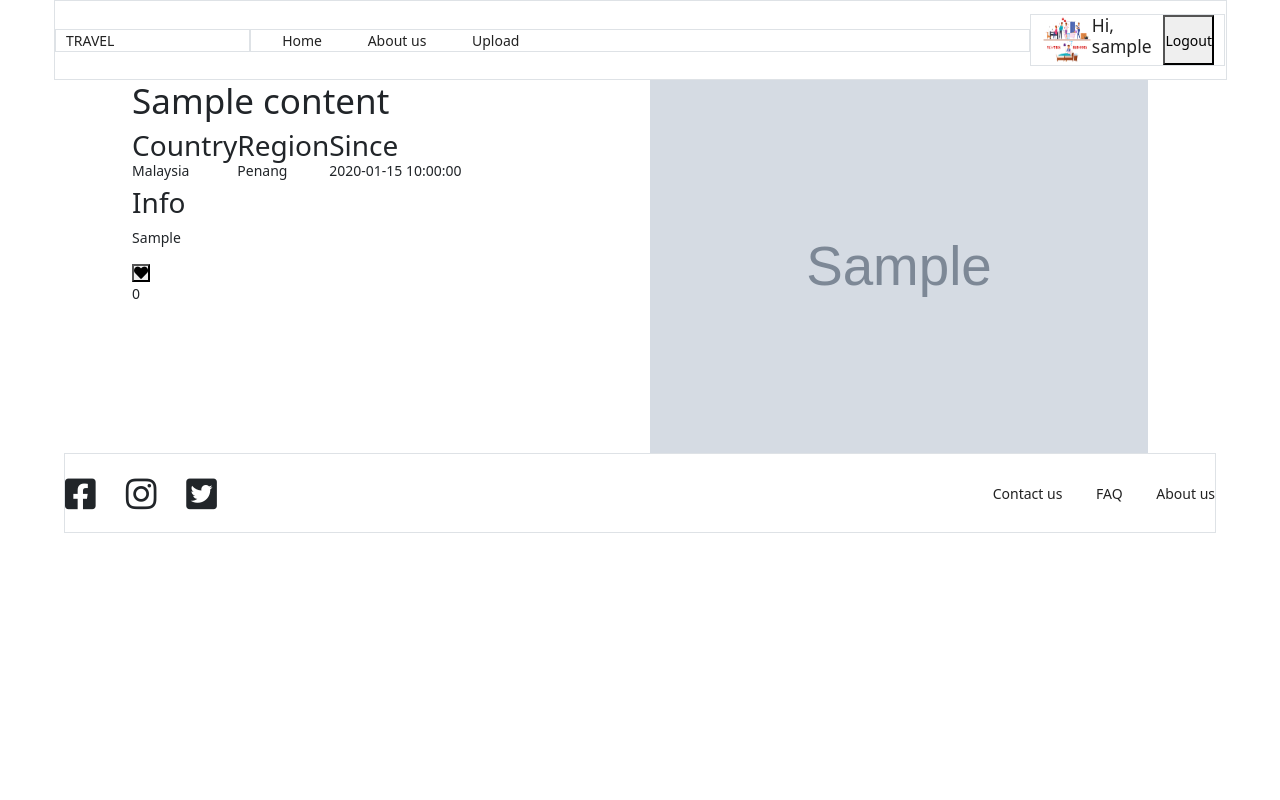
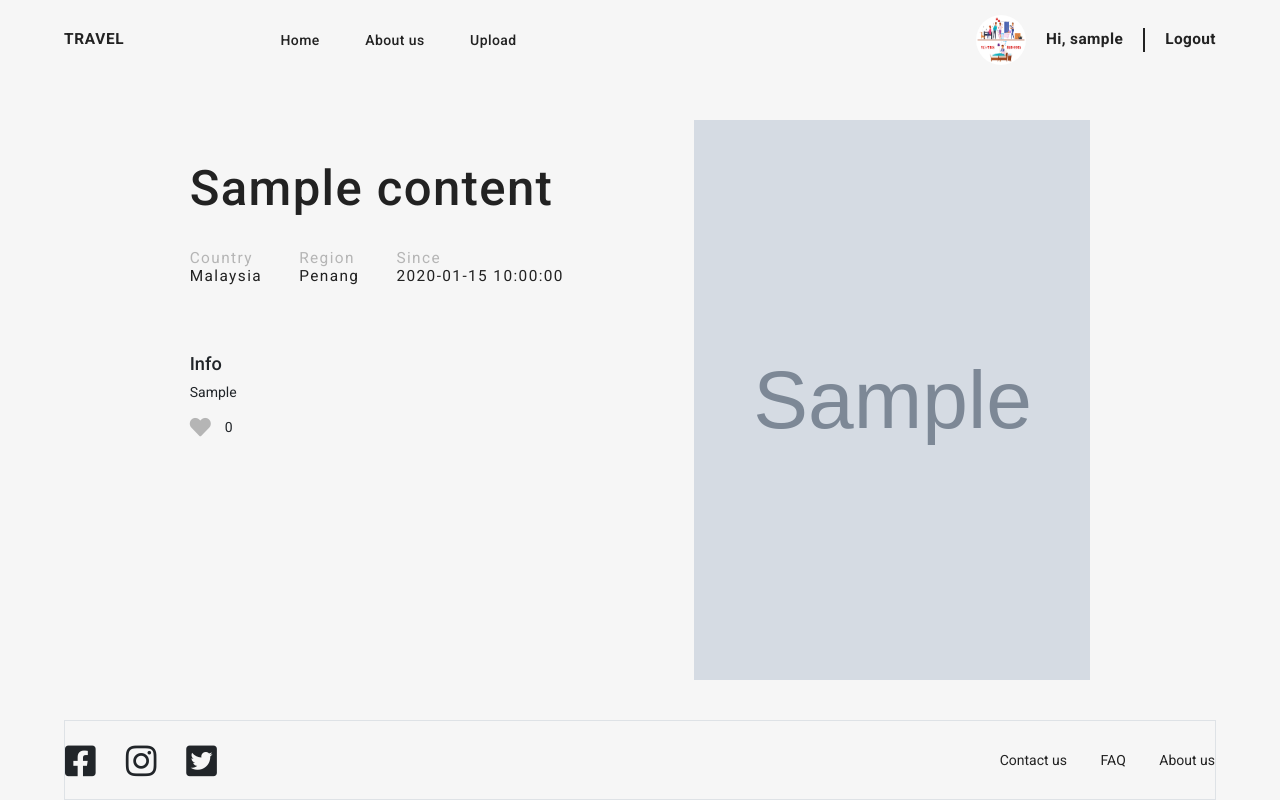
Before and after one commit to lizhang4/MultimediaProject2, a PHP site: page /multimediaproject2/content.php?id=1 in a window 1280 px wide. Run offline with PHP 8.4, Linux system fonts and the light colour scheme; the visitor is signed in with stand-in values (Sample User, id 1); tables that the repository leaves empty or names only in its code hold one stand-in row (values such as "Sample post"); grey boxes marked "Sample" are stand-in pictures; data that the repository does not hold is empty; some libraries are stand-ins or nearby versions.

Commit message:
Styled index and content page

```diff
--- a/CSS/style.css
+++ b/CSS/style.css
@@ -1,5 +1,5 @@
 /* Initialisation */
-
+@import url('https://fonts.googleapis.com/css2?family=Roboto:ital,wght@0,100;0,300;0,400;0,500;0,700;0,900;1,100;1,300;1,400;1,500;1,700;1,900&display=swap');
 :root {
     --color_white: #ffffff;
     --color_background: #F6F6F6;
@@ -18,6 +18,7 @@
     padding: 0;
     box-sizing: border-box;
     font-size: 14px;
+    font-family: "Roboto", sans-serif;
 }
 
 a {
@@ -30,6 +31,7 @@ body {
     width: 90%;
     max-width: 1400px;
     margin: 0 auto;
+    background-color: var(--color_background);
 }
 
 /* End Initialisation */
@@ -40,12 +42,49 @@ nav {
 
 }
 
-nav .profile-image {
+
+
+nav .logo a{
+    font-size: 1.1rem;
+    font-weight: 600;
+    letter-spacing: 0.05rem;
+}
+
+nav .links a {
+    font-size: 1rem;
+    font-weight: 500;
+    letter-spacing: 0.03rem;
+}
+
+nav .account a {
+    font-size: 1.1rem;
+    font-weight: 600;
+    letter-spacing: 0.03rem;
+    padding: 0 20px;
+
+}
+
+
+nav .account .profile-image {
     height: 50px;
-
     width: 50px;
     border-radius: 50%;
 }
+
+nav button {
+    border: none;
+    background-color: transparent;
+    border-left: var(--color_title1) solid 2px;
+
+}
+
+nav button a {
+    font-size: 1rem;
+    padding: 0 !important;
+    margin: 0 !important;
+}
+
+
 
 
 
@@ -123,6 +219,22 @@ nav .profile-image {
 
 .posts .lower-row .post .content p {
     font-size: 0.9rem;
+}
+
+.like-container button {
+    font-size: 1.5rem;
+    background-color: transparent;
+    color: var(--color_text);
+    border: none;
+    outline: none;
+}
+
+.like-container button.liked {
+    color: var(--color_red);
+}
+
+.posts .lower-row .post .reaction a h5 {
+    font-size: 1rem;
 }
 
 /* End Posts */
@@ -139,8 +251,58 @@ nav .profile-image {
 
 /* Content Section */
 .content-container {
-    width: 90%;
+    width: 80%;
+    height: 80vh;
+    padding: 40px 0;
     margin: 0 auto;
+}
+
+.content-container .info-container {
+    padding-top: 40px;
+    width: 50%;
+    padding-right: 5%;
+}
+
+.content-container .info-container h1  {
+    font-size: 3.5rem;
+    color: var(--color_title1);
+    letter-spacing: 0.1rem;
+    margin-bottom: 30px;
+}
+
+.content-container .info-container .sub-title-container {
+    margin-bottom: 60px;
+}
+
+.content-container .info-container .sub-title-container h2 {
+    margin-right: 30px;
+    color: var(--color_text);
+    font-size: 1.1rem;
+    font-weight: 400;
+    letter-spacing: 0.1rem;
+}
+
+.content-container .info-container .sub-title-container h2 span {
+    color: var(--color_title1);
+    font-size: 1.1rem;
+    font-weight: 400;
+    letter-spacing: 0.1rem;
+}
+
+.content-container .info-container .info {
+    height: fit-content;
+    max-height: 250px;
+
+}
+
+.content-container .info-container .info h2 {
+    font-size: 1.3rem;
+    font-weight: 500;
+}
+
+.content-container .info-container .info p {
+    font-size: 1rem;
+    text-align: justify;
 }
 
 .content-container .img {
@@ -151,7 +313,7 @@ nav .profile-image {
 .content-container .img img {
     object-fit: cover;
     height: 100%;
-    width: 100%;
+    width: 90%;
 }
 
 
--- a/content.php
+++ b/content.php
@@ -13,7 +13,7 @@
 <section class="content-container row">
     <div class="col-6 info-container">
         <h1><?=$postName?></h1>
-        <div class="sub-title-container d-flex ">
+        <div class="sub-title-container d-flex justify-content-between">
             <h2 class="d-flex flex-column">Country<span>Malaysia</span></h2>
             <h2 class="d-flex flex-column">Region<span>Penang</span></h2>
             <h2 class="d-flex flex-column">Since<span><?=$postHistoricalDate?></span></h2>
@@ -22,13 +22,15 @@
             <h2>Info</h2>
             <p><?=$postInfo?></p>
         </div>
-        <div class="likes">
-            <button class="fas fa-heart" class="like" value = "<?= $postId ?>" onclick="clickLike(<?= $postId ?>)"></button>
-            <p><?=$likes?></p>
+
+        <div class="like-container d-flex justify-content-start align-items-center">
+
+            <button class="fas fa-heart m-0 p-0" class="like" value = "<?= $postId ?>" onclick="clickLike(<?= $postId ?>)"></button>
+            <p class="m-0 p-0 mx-3"><?=$likes?></p>
 
         </div>
     </div>
-    <div class="col-6 img ">
+    <div class="col-6 img d-flex justify-content-end">
         <img src="./uploads/<?=$postImage?>" alt="">
     </div>
 
--- a/header.php
+++ b/header.php
@@ -39,31 +39,31 @@
 
 </head>
 <body>
-    <nav class="row border d-flex align-items-center">
-        <div class="logo col-2 border text-uppercase ">
+    <nav class="row d-flex align-items-center">
+        <div class="logo col-2 text-uppercase ">
             <a href="./index.php">Travel</a>
         </div>
-        <div class="links col-8 border" >
+        <div class="links col-7 " >
             <a href="./index.php" class="mx-4">Home</a>
             <a href="" class="mx-4">About us</a>
             <a href="./upload.php" class="mx-4">Upload</a>
         </div>
-        <div class="account col-2 border d-flex justify-content-end">
+        <div class="account col-3 d-flex justify-content-end align-items-center">
             <?php
                 if (isset($_SESSION['username'])) {
 
             ?>
-                    <div class="nav-profile d-flex">
+                    <div class="nav-profile d-flex align-items-center">
                         <img class="profile-image" <?= empty($loggedInProfileImageUrl) ? 'src="./uploads/userProfilePic/IMG-60f2a53cf1b7e8.11118489.jpg"' : 'src="./uploads/userProfilePic/'.$loggedInProfileImageUrl.'"'; ?>>
-                        <a href="./userAccountProfile.php"><h5>Hi, <?php echo $_SESSION['username'];?></h5></a>
-                        <button id="logout-button">Logout</button>
+                        <a href="./userAccountProfile.php">Hi, <?php echo $_SESSION['username'];?></a>
+                        <button id="logout-button" style="padding-left: 20px;"><a href="#">Logout</a></button>
                     </div>
             <?php
                 }
                 else {
             ?>
-                    <button><a href="./login.php">Login</a></button>
-                    <button><a href="./register.php">Register</a></button>
+                    <button style="padding: 0 20px;"><a href="./login.php">Login</a></button>
+                    <button style="padding-left: 20px;"><a href="./register.php">Register</a></button>
 
             <?php
 
```
Also changed, not shown: other parts of CSS/style.css (+61 -4 lines), index.php (+53 -15 lines), imgs/CheongFattTzeMansion.jpg (added), imgs/KapitianKelingMosque.jpg (added), imgs/SriMahamariammanTemple.jpg (added), imgs/StGeorgeChurch.jpg (added), imgs/TheGoddessOfMercyTemple.jpg (added), uploads/IMG-60f9681066fbf5.89513208.jpg (added), uploads/IMG-60f96882d87091.35079066.jpg (added), uploads/IMG-60f968b64a6b89.35910749.jpg (added), uploads/IMG-60f968d120f411.52257987.jpg (added), uploads/IMG-60f96958adf629.12154940.jpg (added), uploads/IMG-60f96b2e311313.48302555.jpg (added), uploads/IMG-60f96b3c8ad8f3.47629453.jpg (added), 1 more files.
